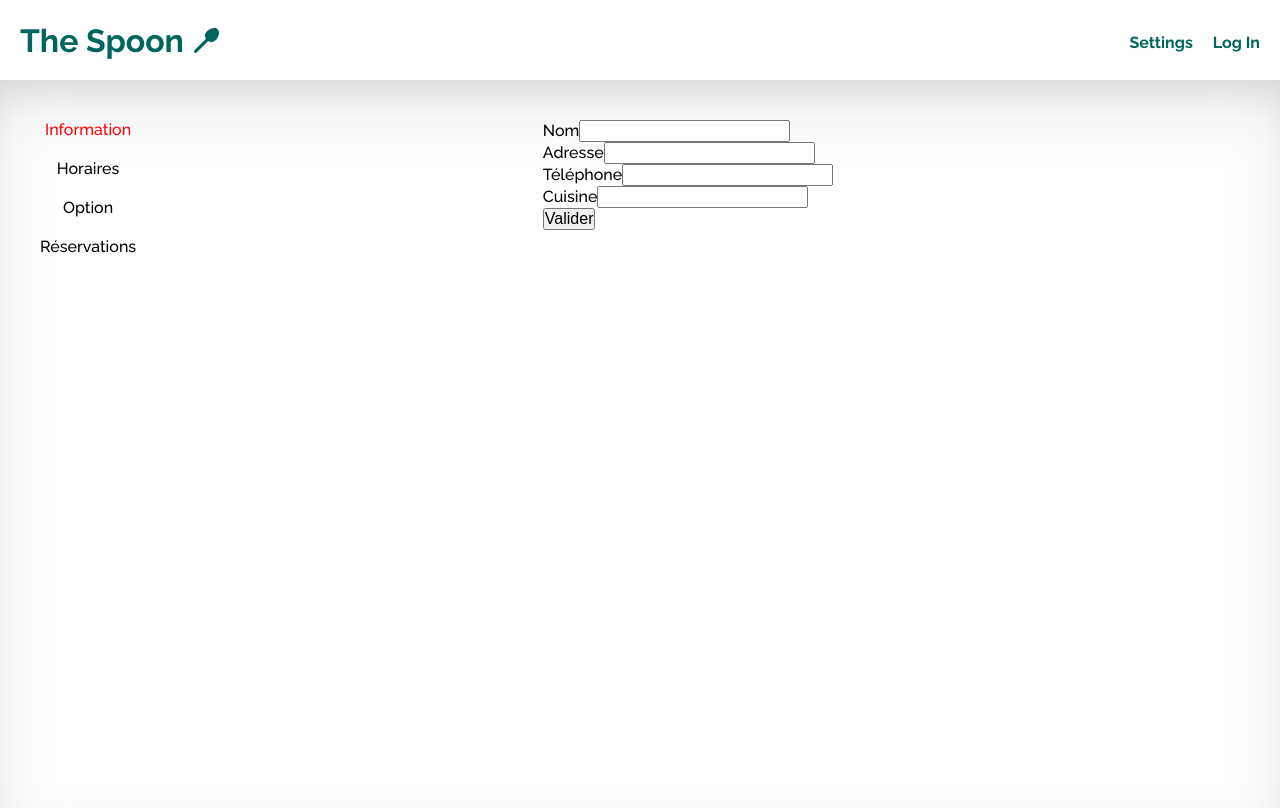
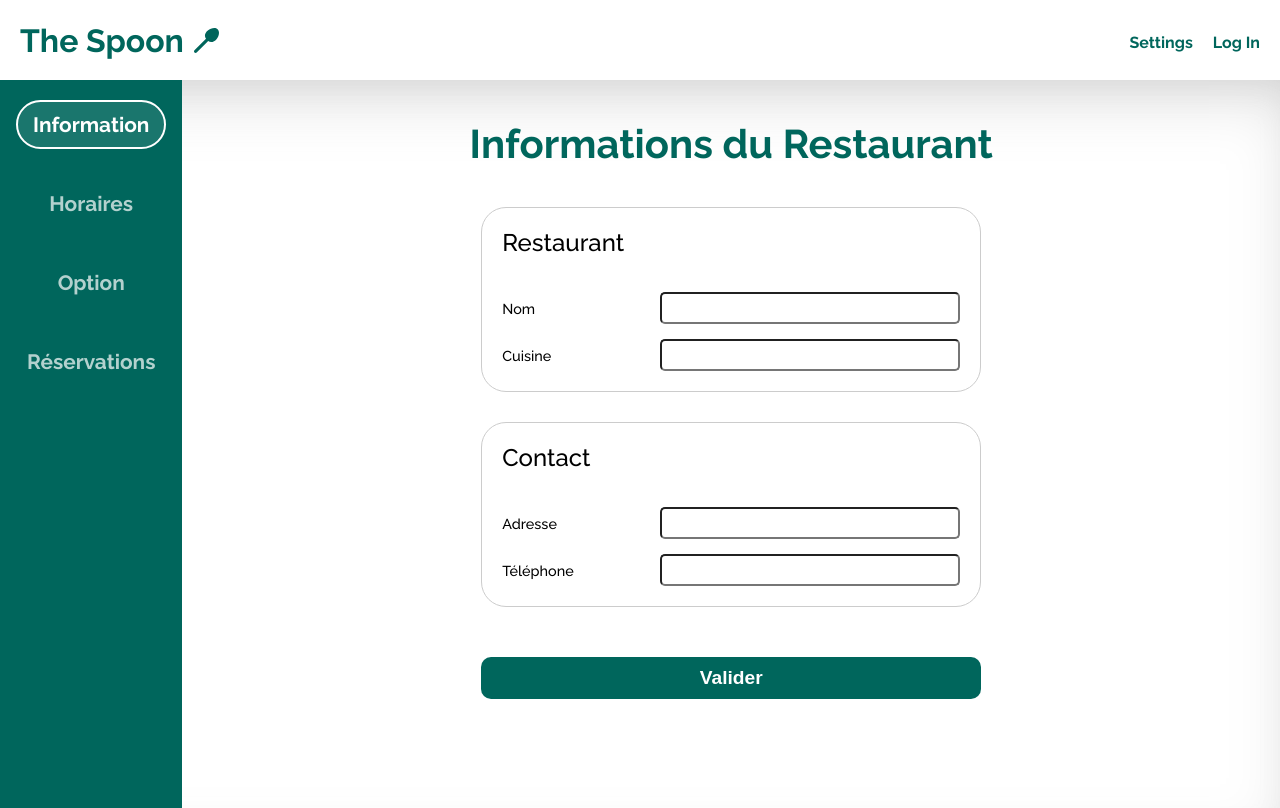
Before and after one commit to kharoncode/the_spoon, an Angular app in the folder browser_angular/: page /settings/information in a window 1280 px wide. Built offline with nearby package versions, Linux system fonts and the light colour scheme; no server answers.

Commit message:
add settings-information

```diff
--- a/browser_angular/src/app/components/login-modal/login-modal.component.scss
+++ b/browser_angular/src/app/components/login-modal/login-modal.component.scss
@@ -19,6 +19,7 @@
    }
    &--close {
       position: absolute;
+      cursor: pointer;
       top: 20px;
       right: 20px;
    }
--- a/browser_angular/src/app/home/home.component.html
+++ b/browser_angular/src/app/home/home.component.html
@@ -1,7 +1,7 @@
 <div class="container">
    <div class="container-bg"></div>
    <div class="container-title">
-      <h2>Discover and book My Restaurant</h2>
+      <h2>Découvrir et réserver Mon Restaurant</h2>
       <div class="container-subContainer">
          <div class="info">
             <h3 class="info-title">{{ restaurant.name }}</h3>
--- a/browser_angular/src/app/home/home.component.scss
+++ b/browser_angular/src/app/home/home.component.scss
@@ -1,4 +1,5 @@
 :host {
+   padding: 20px;
    width: 100%;
    display: flex;
    flex-direction: column;
--- a/browser_angular/src/app/settings/information/information.component.html
+++ b/browser_angular/src/app/settings/information/information.component.html
@@ -1,9 +1,25 @@
-<form [formGroup]="restaurantForm" (submit)="handleSubmit($event)">
-   <div class="inputContenaire">
+<h1 class="title">Informations du Restaurant</h1>
+<form class="form" [formGroup]="restaurantForm" (submit)="handleSubmit($event)">
+   <div class="form-item">
+      <h2 class="form-item--subtitle">Restaurant</h2>
+      <div class="form-inputContainer">
          <label for="name">Nom</label>
          <input formControlName="name" type="text" id="name" name="name" />
       </div>
-   <div class="inputContenaire">
+
+      <div class="form-inputContainer">
+         <label for="name">Cuisine</label>
+         <input
+            formControlName="cuisine"
+            type="text"
+            id="cuisine"
+            name="cuisine"
+         />
+      </div>
+   </div>
+   <div class="form-item">
+      <h2 class="form-item--subtitle">Contact</h2>
+      <div class="form-inputContainer">
          <label for="name">Adresse</label>
          <input
             formControlName="address"
@@ -12,18 +28,11 @@
             name="address"
          />
       </div>
-   <div class="inputContenaire">
+      <div class="form-inputContainer">
          <label for="name">Téléphone</label>
          <input formControlName="phone" type="text" id="phone" name="phone" />
       </div>
-   <div class="inputContenaire">
-      <label for="name">Cuisine</label>
-      <input
-         formControlName="cuisine"
-         type="text"
-         id="cuisine"
-         name="cuisine"
-      />
    </div>
-   <button type="submit">Valider</button>
+
+   <button class="btn" type="submit">Valider</button>
 </form>
--- a/browser_angular/src/app/settings/information/information.component.scss
+++ b/browser_angular/src/app/settings/information/information.component.scss
@@ -0,0 +1,55 @@
+:host {
+   width: 100%;
+   display: flex;
+   flex-direction: column;
+   align-items: center;
+}
+
+.title {
+   margin-bottom: 40px;
+   font-size: 2.5rem;
+   color: var(--color-primary);
+   text-align: center;
+}
+
+.form {
+   width: 100%;
+   max-width: 500px;
+   display: flex;
+   flex-direction: column;
+   gap: 30px;
+   &-item {
+      padding: 20px;
+      width: 100%;
+      border: solid 1px #ccc;
+      border-radius: 25px;
+      display: flex;
+      flex-direction: column;
+      gap: 15px;
+      &--subtitle {
+         font-size: 1.5rem;
+         font-weight: 500;
+         margin-bottom: 20px;
+      }
+   }
+   &-inputContainer {
+      width: 100%;
+      display: flex;
+      align-items: center;
+      & label {
+         font-size: 0.9rem;
+      }
+      & input {
+         width: 300px;
+         text-align: center;
+         padding: 5px 10px;
+         margin-left: auto;
+         border-radius: 5px;
+         outline: none;
+      }
+   }
+}
+
+button {
+   margin-top: 20px;
+}
--- a/browser_angular/src/app/settings/settings.component.scss
+++ b/browser_angular/src/app/settings/settings.component.scss
@@ -1,26 +1,42 @@
 :host {
    display: flex;
    justify-content: space-between;
+   height: 100%;
 }
 
 nav {
-   width: 100px;
+   width: 200px;
+   padding: 20px 10px;
+   height: 100%;
    display: flex;
    flex-direction: column;
    align-items: center;
-   gap: 20px;
+   gap: 30px;
+   background-color: var(--color-primary);
 }
 
 .link {
+   padding: 10px 15px;
+   border: solid 2px transparent;
    cursor: pointer;
+   color: rgb(255, 255, 255, 0.7);
+   font-size: 1.3rem;
+   font-weight: 700;
+   &:hover {
+      color: rgb(255, 255, 255, 1);
+   }
 }
 
 .outlet {
    width: 100%;
+   padding: 40px;
    display: flex;
    justify-content: center;
 }
 
 .isActive {
-   color: red;
+   color: rgb(255, 255, 255, 1);
+   background-color: rgb(255, 255, 255, 0.1);
+   border: solid 2px #fff;
+   border-radius: 25px;
 }
--- a/browser_angular/src/styles.scss
+++ b/browser_angular/src/styles.scss
@@ -42,8 +42,21 @@ body {
 main {
    box-shadow: rgba(126, 126, 126, 0.25) 0px 30px 60px -12px inset,
       rgba(185, 185, 185, 0.3) 0px 18px 36px -18px inset;
-   padding: 2.5rem;
    width: 100%;
    height: 100%;
    background: #ffffff;
 }
+
+.btn {
+   cursor: pointer;
+   font-size: 1.2rem;
+   font-weight: 600;
+   padding: 10px;
+   border-radius: 10px;
+   border-style: none;
+   color: white;
+   background: var(--color-primary);
+   &:hover {
+      background-color: rgba(0, 77, 69);
+   }
+}
```
Lines whose indentation alone changed are shown as unchanged.
